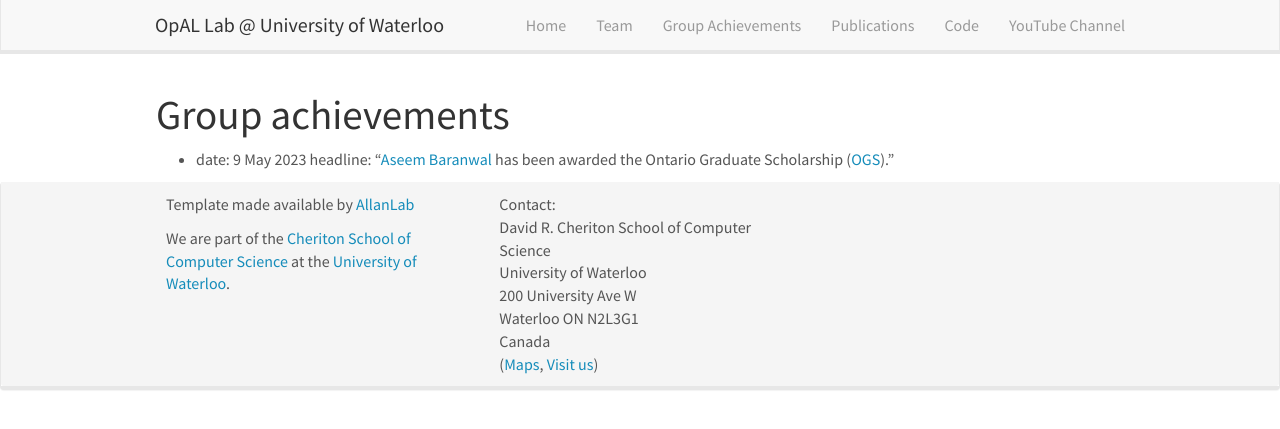
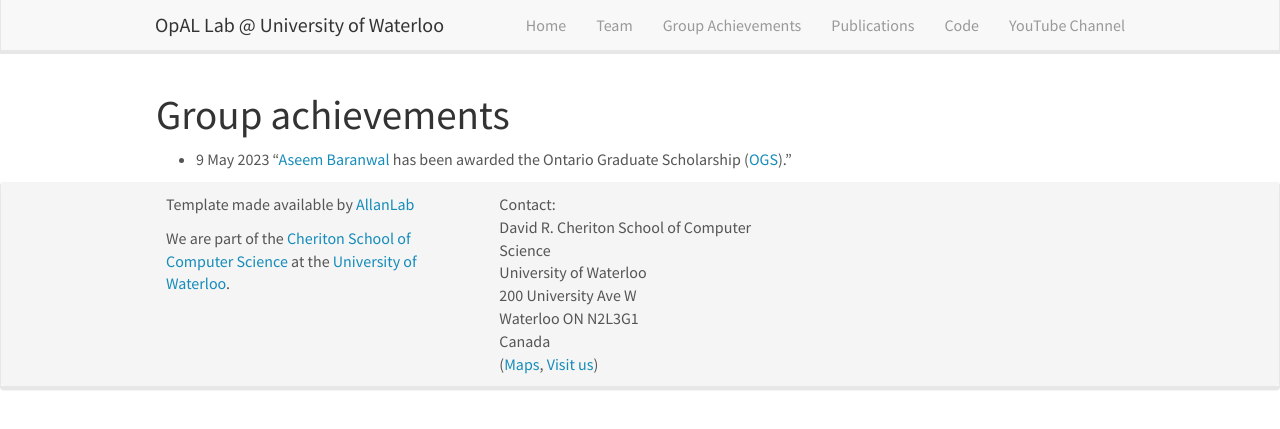
Before and after one commit to opallab/opallab.github.io, a Jekyll site: the page built from _pages/group_achievements.md, in a window 1280 px wide. Shown: the top 429 px of the page. Built offline with Jekyll 4.4.1, drawn with Linux system fonts in a browser that asks for light colours; nearby versions of some CDN libraries; some of the changed lines change nothing that is shown.

Commit message:
achievements

```diff
--- a/_pages/group_achievements.md
+++ b/_pages/group_achievements.md
@@ -8,5 +8,5 @@
 
 # Group achievements
 
-- date: 9 May 2023
-  headline: "<a href='https://aseemrb.me'>Aseem Baranwal</a> has been awarded the Ontario Graduate Scholarship (<a href='https://osap.gov.on.ca/OSAPPortal/en/A-ZListofAid/PRDR019245.html'>OGS</a>)."
+- 9 May 2023
+"<a href='https://aseemrb.me'>Aseem Baranwal</a> has been awarded the Ontario Graduate Scholarship (<a href='https://osap.gov.on.ca/OSAPPortal/en/A-ZListofAid/PRDR019245.html'>OGS</a>)."
```
